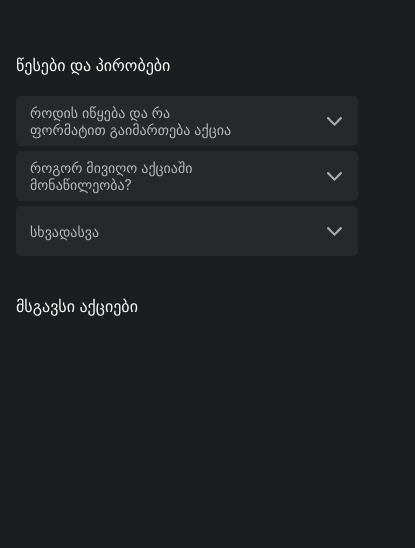
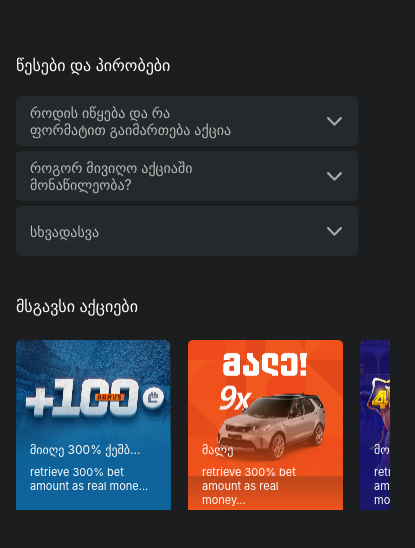
Before and after one commit to Jaba-B/europebet-Task, a React (Create React App) app: page / in a window 390 px wide. Shown: the top 548 px of the page, 415 px wide, since content can reach past the window. Built offline with nearby package versions, Linux system fonts and the light colour scheme; the HTML template or start-up script is replaced by a standard one.

Commit message:
finish footer - mobile version

```diff
--- a/package.json
+++ b/package.json
@@ -9,6 +9,8 @@
     "react": "^18.2.0",
     "react-dom": "^18.2.0",
     "react-scripts": "5.0.1",
+    "react-slick": "^0.29.0",
+    "slick-carousel": "^1.8.1",
     "web-vitals": "^2.1.4"
   },
   "scripts": {
--- a/src/App.js
+++ b/src/App.js
@@ -1,5 +1,6 @@
 import Header from './Header.jsx'
 import Footer from './Footer.jsx'
+import Carousel from './Carousel.jsx'
 
 function App() {
   return (
--- /dev/null
+++ b/src/Carousel.jsx
@@ -0,0 +1,49 @@
+import Slider from "react-slick";
+
+import carouselItem1 from './assets/carouselItem1.png'
+import carouselItem2 from './assets/carouselItem2.png'
+import carouselItem3 from './assets/carouselItem3.png'
+
+import './footer.css'
+import "slick-carousel/slick/slick.css";
+import "slick-carousel/slick/slick-theme.css";
+
+const mock = [
+    {id: 1, src: carouselItem1, color1: "#0D649B00", color2: "#0D649BE8", color3: "#0D649B", header: "მიიღე 300% ქეშბ...", description: "retrieve 300% bet amount as real mone..."},
+    {id: 2, src: carouselItem2, color1: "#EF541C00", color2: "#EF541C99", color3: "#EF541C", header: "მალე", description: "retrieve 300% bet amount as real money…"},
+    {id: 3, src: carouselItem3, color1: "#1A176C00", color2: "#1A176C99", color3: "#1A176C", header: "მოიგე ჯაკპოტი", description: "retrieve 300% bet amount as real money…"},
+    {id: 4, src: carouselItem1, color1: "#0D649B00", color2: "#0D649BE8", color3: "#0D649B", header: "მიიღე 300% ქეშბ...", description: "retrieve 300% bet amount as real mone..."},
+    {id: 5, src: carouselItem2, color1: "#EF541C00", color2: "#EF541C99", color3: "#EF541C", header: "მალე", description: "retrieve 300% bet amount as real money…"},
+    {id: 6, src: carouselItem3, color1: "#1A176C00", color2: "#1A176C99", color3: "#1A176C", header: "მოიგე ჯაკპოტი", description: "retrieve 300% bet amount as real money…"},
+]
+
+function Carousel() {
+    const settings = {
+        dots: false,
+        infinite: false,
+        speed: 500,
+        slidesToShow: 2,
+        slidesToScroll: 1
+    };
+
+    return (
+      <div className="App">
+        <Slider {...settings} >
+            {mock.map((item) => {
+                return (
+                    <div className="carousel-item" id={item.id}>
+                        <img id={item.id} src={item.src} alt="carousel items" width={155} height={180} />
+                        <div className="carousel-item__text-container" style={{backgroundImage: `linear-gradient(${item.color1}, ${item.color2}, ${item.color3})`}}>
+                            <p className="carousel-item__text-header">{item.header}</p>
+                            <p className="carousel-item__text-description">{item.description}</p>
+                        </div>
+                    </div>
+                    // <img className="carousel-item" id={item.id} src={item.src} alt="carousel items" width={155} height={180} />
+                )
+            })}
+        </Slider>
+      </div>
+    );
+}
+
+export default Carousel;
--- a/src/Footer.jsx
+++ b/src/Footer.jsx
@@ -1,3 +1,4 @@
+import Carousel from "./Carousel"
 import './footer.css'
 import downArrow from './assets/downArrow.png'
 
@@ -18,6 +19,9 @@ function Footer() {
             <img src={downArrow} alt='down arrow' width={15} height={9} />
         </div>
         <p className='footer__carousel-header'>მსგავსი აქციები</p>
+        <div>
+          <Carousel />
+        </div>
     </footer>
   );
 }
--- a/src/footer.css
+++ b/src/footer.css
@@ -19,7 +19,7 @@ code {
 }
 
 footer {
-    padding: 55px 0 0 16px;
+    padding: 55px 0 220px 16px;
     margin: 0 auto
 }
 
@@ -52,3 +52,39 @@ footer {
 .footer__carousel-header {
     margin: 40px 0 24px 0;
 }
+
+.carousel-item {
+    position: relative;
+}
+
+.carousel-item__text-container {
+    position: absolute;
+    bottom: 0;
+    left: 0;
+    width: 155px;
+    height: 113px;
+    margin-bottom: 10px;
+}
+
+.carousel-item__text-header {
+    margin: 45px 0 8px 14px;
+    font-size: 12px;
+}
+
+.carousel-item__text-description {
+    width: 120px;
+    margin-left: 14px;
+    font-size: 11px;
+}
+
+.slick-slide {
+    width: 172px !important;
+}
+
+.slick-arrow::before {
+    display: none;
+}
+
+.slick-prev {
+    left: 50px !important;
+}
```
Also changed, not shown: 1 other file (tests, documents, lock files or other folders).
